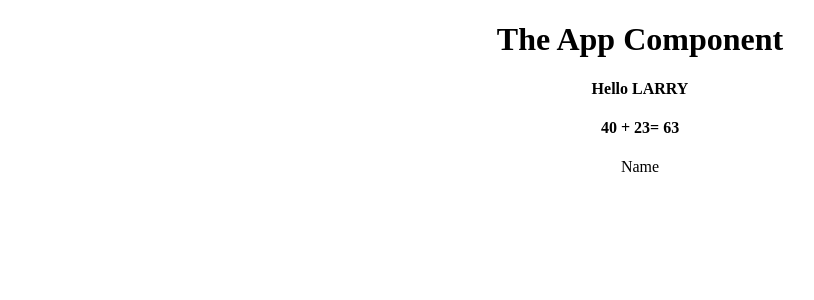
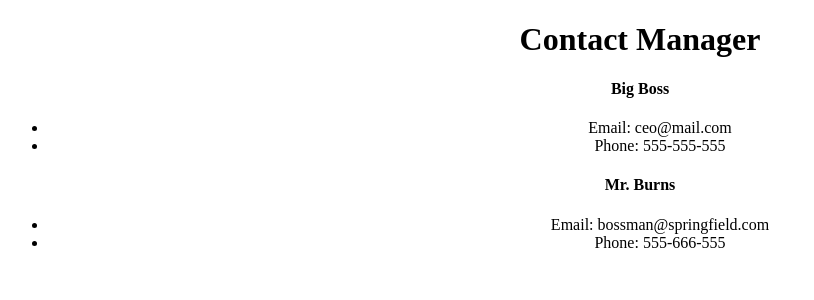
Before and after one commit to jordiup/react, a React (Create React App) app in the folder contact-manager/: page / in a window 1280 px wide. Shown: the top 300 px of the page, without its empty margins (0-814 px from the left). Built offline with nearby package versions, Linux system fonts and the light colour scheme.

Commit message:
Functional Components, Props, Proptype Checking

```diff
--- a/contact-manager/src/App.js
+++ b/contact-manager/src/App.js
@@ -1,4 +1,7 @@
 import React, { Component } from 'react';
+import Contact from './components/Contact';
+import Header from './components/Header';
+
 import './App.css';
 
 class App extends Component { // (class based component), every component made wille extend this one
@@ -20,16 +23,21 @@
 
     return (
       <div className="App">
-       <h1>The App Component</h1>
-       {showHello ? <h4>Hello {name.toUpperCase()}</h4> : null}
-       {math}
-       <label htmlFor="name">Name</label>
+        <Header branding="Contact Manager"/>
+        <Contact name="Big Boss" email="ceo@mail.com" phone="555-555-555"/>
+        <Contact name="Mr. Burns" email="bossman@springfield.com" phone="555-666-555"/>
       </div>
     );
   }
 }
 
 export default App;
+
+// Below was used in initial tutorial...
+// <h1>The App Component</h1>
+// {showHello ? <h4>Hello {name.toUpperCase()}</h4> : null}
+// {math}
+// <label htmlFor="name">Name</label>
 
 
 /*
--- /dev/null
+++ b/contact-manager/src/components/Contact.js
@@ -0,0 +1,25 @@
+import React, { Component } from 'react';
+import PropTypes from 'prop-types';
+
+class Contact extends Component {
+  render() {
+    const { name, email, phone } = this.props;
+    return (
+      <div>
+        <h4>{name}</h4>
+        <ul>
+          <li>Email: {email}</li>
+          <li>Phone: {phone}</li>
+        </ul>
+      </div>
+    );
+  }
+}
+
+Contact.propTypes = {
+  name: PropTypes.string.isRequired,
+  email: PropTypes.string.isRequired,
+  phone: PropTypes.string.isRequired,
+};
+
+export default Contact;
--- /dev/null
+++ b/contact-manager/src/components/Header.js
@@ -0,0 +1,22 @@
+import React from 'react'
+import PropTypes from 'prop-types';
+
+const Header = (props) => {
+  return (
+    <div>
+      <h1>{props.branding}</h1>
+    </div>
+  );
+};
+
+// Header.displayName = 'Header'
+
+Header.defaultProps = {
+  branding: 'My app'
+}
+
+Header.propTypes = {
+  branding: PropTypes.string.isRequired
+}
+
+export default Header
```
Also changed, not shown: 1 other file (tests, documents, lock files or other folders).
